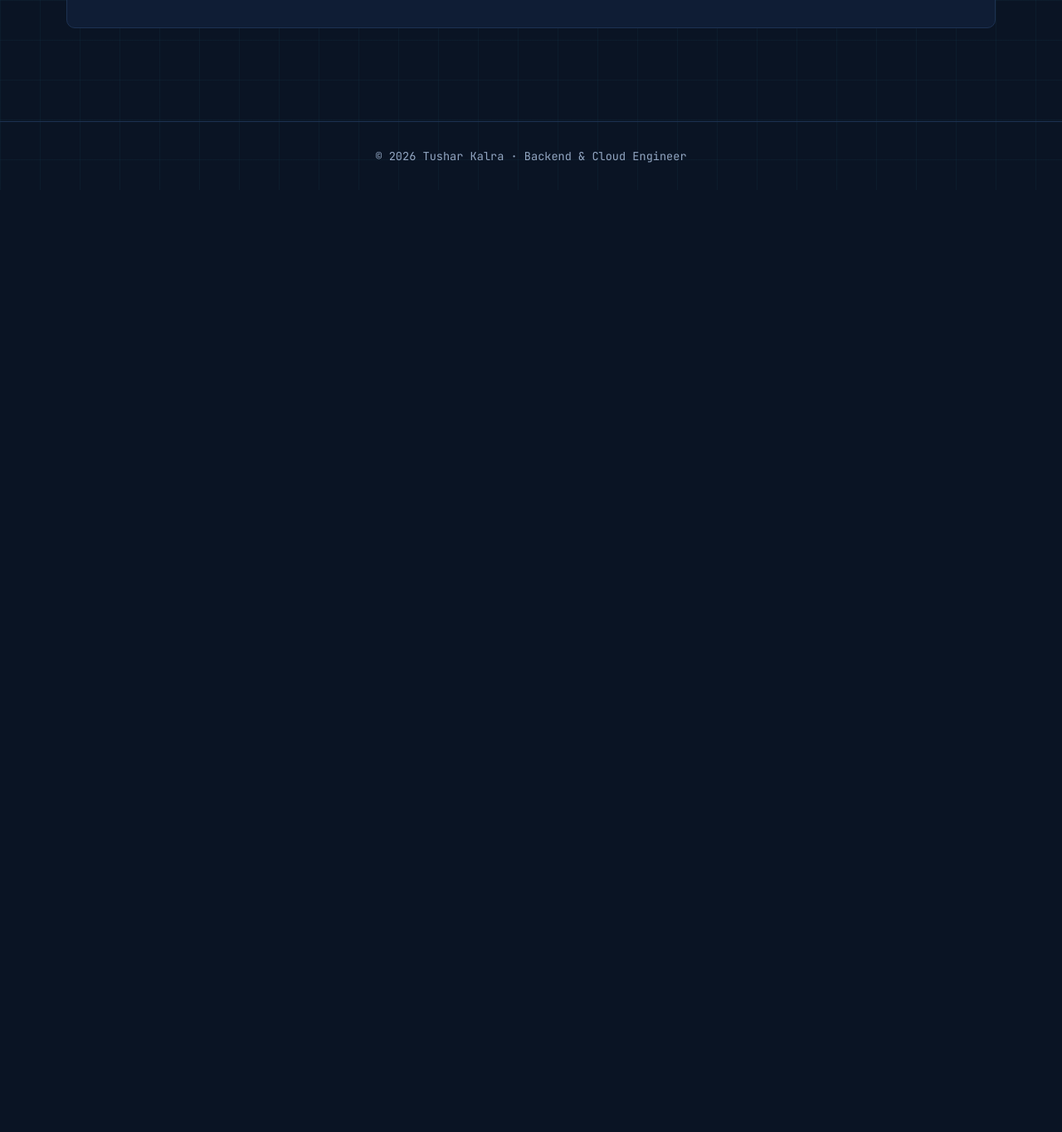
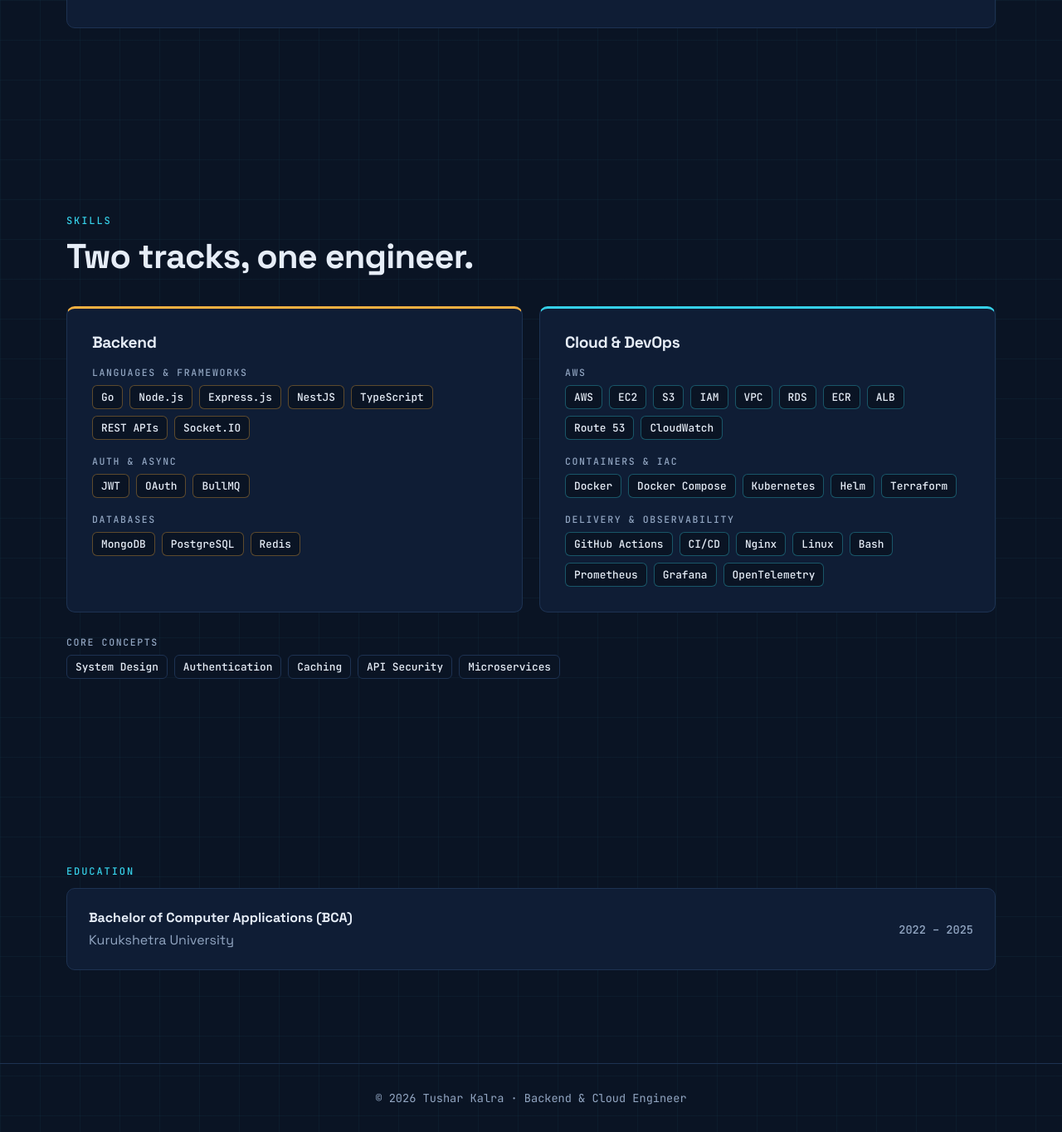
Before and after one commit to Tushar-programador/me, a plain HTML site: page index.html in a window 1280 px wide. Shown: the part 2112-3476 px from the top of the page at 83% size. Before the commit the page ends 2341 px from the top, so only its background shows below. Drawn offline with Linux system fonts and the light colour scheme.

Commit message:
feat: add two-track skills and education sections

```diff
--- a/index.html
+++ b/index.html
@@ -106,6 +106,21 @@
 .cl li::before{background:var(--cyan)}
 .bk li::before{background:var(--amber)}
 @media(max-width:820px){.about-grid,.cols{grid-template-columns:1fr}}
+.skill-tracks{display:grid;grid-template-columns:1fr 1fr;gap:20px}
+.track{background:var(--bg-2);border:1px solid var(--line);border-top:3px solid var(--cyan);border-radius:var(--radius);padding:clamp(20px,3vw,30px)}
+.track.bk{border-top-color:var(--amber)}
+.track h3{font-size:1.2rem;margin-bottom:18px}
+.group+.group{margin-top:18px}
+.group h4{font:500 .72rem var(--mono);letter-spacing:.14em;text-transform:uppercase;color:var(--muted);margin-bottom:8px}
+.chips{display:flex;flex-wrap:wrap;gap:8px;list-style:none;padding:0}
+.chips li{font:500 .8rem var(--mono);padding:5px 10px;border:1px solid var(--line);border-radius:6px;background:var(--bg)}
+.track.bk .chips li{border-color:rgba(245,176,65,.35)}
+.track.cl .chips li{border-color:rgba(53,208,232,.35)}
+.core{margin-top:28px}
+.edu{display:flex;flex-wrap:wrap;justify-content:space-between;align-items:center;gap:8px 24px;background:var(--bg-2);border:1px solid var(--line);border-radius:var(--radius);padding:22px 26px}
+.muted{color:var(--muted)}
+.when{font:500 .85rem var(--mono);color:var(--muted)}
+@media(max-width:820px){.skill-tracks{grid-template-columns:1fr}}
 /* @css-end */
 </style>
 </head>
@@ -224,8 +239,43 @@
     </article>
   </div>
 </section>
-<!--@skills-->
-<!--@education-->
+<section id="skills">
+  <div class="wrap">
+    <p class="eyebrow reveal">Skills</p>
+    <h2 class="reveal">Two tracks, one engineer.</h2>
+    <div class="skill-tracks">
+      <div class="track bk reveal">
+        <h3>Backend</h3>
+        <div class="group"><h4>Languages &amp; frameworks</h4>
+          <ul class="chips"><li>Go</li><li>Node.js</li><li>Express.js</li><li>NestJS</li><li>TypeScript</li><li>REST APIs</li><li>Socket.IO</li></ul></div>
+        <div class="group"><h4>Auth &amp; async</h4>
+          <ul class="chips"><li>JWT</li><li>OAuth</li><li>BullMQ</li></ul></div>
+        <div class="group"><h4>Databases</h4>
+          <ul class="chips"><li>MongoDB</li><li>PostgreSQL</li><li>Redis</li></ul></div>
+      </div>
+      <div class="track cl reveal">
+        <h3>Cloud &amp; DevOps</h3>
+        <div class="group"><h4>AWS</h4>
+          <ul class="chips"><li>AWS</li><li>EC2</li><li>S3</li><li>IAM</li><li>VPC</li><li>RDS</li><li>ECR</li><li>ALB</li><li>Route 53</li><li>CloudWatch</li></ul></div>
+        <div class="group"><h4>Containers &amp; IaC</h4>
+          <ul class="chips"><li>Docker</li><li>Docker Compose</li><li>Kubernetes</li><li>Helm</li><li>Terraform</li></ul></div>
+        <div class="group"><h4>Delivery &amp; observability</h4>
+          <ul class="chips"><li>GitHub Actions</li><li>CI/CD</li><li>Nginx</li><li>Linux</li><li>Bash</li><li>Prometheus</li><li>Grafana</li><li>OpenTelemetry</li></ul></div>
+      </div>
+    </div>
+    <div class="group core reveal"><h4>Core concepts</h4>
+      <ul class="chips"><li>System Design</li><li>Authentication</li><li>Caching</li><li>API Security</li><li>Microservices</li></ul></div>
+  </div>
+</section>
+<section id="education">
+  <div class="wrap">
+    <p class="eyebrow reveal">Education</p>
+    <div class="edu reveal">
+      <div><strong>Bachelor of Computer Applications (BCA)</strong><br><span class="muted">Kurukshetra University</span></div>
+      <span class="when">2022 – 2025</span>
+    </div>
+  </div>
+</section>
 <!--@projects-->
 <!--@contact-->
 </main>
```
Also changed, not shown: 1 other file.
